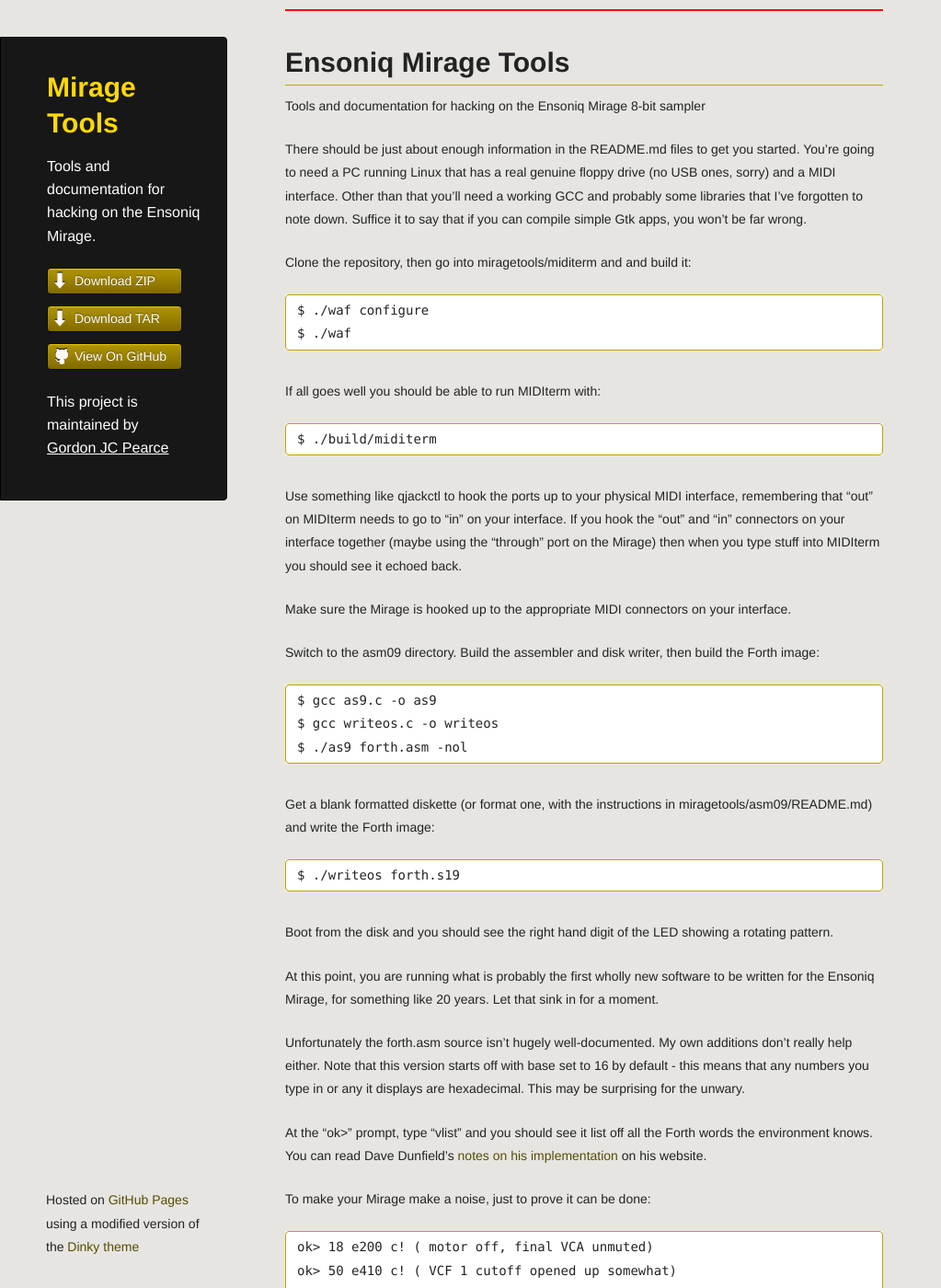
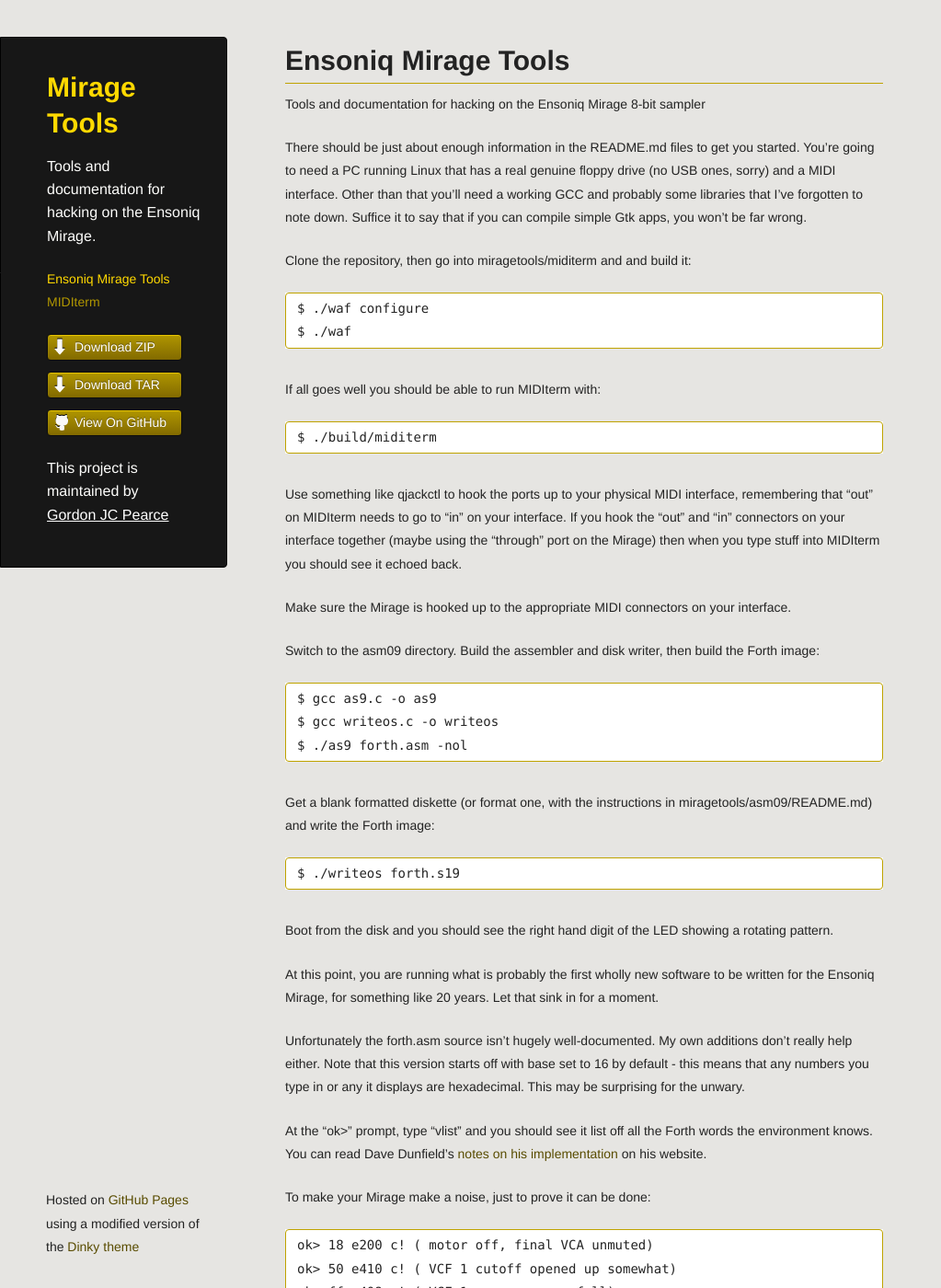
Before and after one commit to gordonjcp/miragetools, a Jekyll site: the page built from index.md, in a window 1280 px wide and 1400 px high. Shown: the whole window at 92% size, without its empty margins (0-1023 px from the left). Built offline with Jekyll 4.4.1, drawn with Linux system fonts in a browser that asks for light colours.

Commit message:
that'll do for now

```diff
--- a/_layouts/default.html
+++ b/_layouts/default.html
@@ -20,7 +20,16 @@
       <header>
         <h1 class="header">Mirage Tools</h1>
         <p class="header">Tools and documentation for hacking on the Ensoniq Mirage.</p>
-        <ul>
+        <ul class="sidenav">
+        {% for p in site.pages | sort:weight %}
+    <li>
+      <a {% if p.url == page.url %}class="active"{% endif %} href="{{ p.url }}">
+        {{ p.title }}
+      </a>
+    </li>
+  {% endfor %}
+        </ul>
+        <ul class="hdownload">
           <li class="download"><a class="buttons" href="https://github.com/gordonjcp/miragetools/zipball/master">Download ZIP</a></li>
           <li class="download"><a class="buttons" href="https://github.com/gordonjcp/miragetools/tarball/master">Download TAR</a></li>
           <li><a class="buttons github" href="http://github.com/gordonjcp/miragetools">View On GitHub</a></li>
@@ -28,9 +37,7 @@
         <p class="header">This project is maintained by <a class="header name" href="http://github.com/gordonjcp">Gordon JC Pearce</a></p>
       </header>
       <section>
-      <div style="border: 1px solid red;">
 
-      </div>
 {{ content }}
 
       </section>
--- a/stylesheets/styles.css
+++ b/stylesheets/styles.css
@@ -253,7 +253,22 @@
   padding:0;
 }
 
-header li {
+.sidenav li {
+	list-style-type: none;
+	padding: 0px;
+
+}
+
+.sidenav a {
+	color: #b09600
+}
+
+.sidenav a.active {
+	color: #ffd900;
+}
+
+
+.hdownload li {
 	list-style-type: none;
   width:132px;
   height:15px;
@@ -277,7 +292,7 @@
 
 }
 
-header li:hover {
+.hdownload li:hover {
 	background: #c3a600;
 	background: -moz-linear-gradient(top, #c3a600 0%, #957c01 100%);
   background: -webkit-gradient(linear, left top, left bottom, color-stop(0%,#f8f8f8), color-stop(100%,#dddddd));
@@ -286,6 +301,7 @@
   background: -ms-linear-gradient(top, #c3a600 0%,#957c01 100%);
   background: linear-gradient(top, #c3a600 0%,#957c01 100%);
 }
+
 
 a.buttons {
 	-webkit-font-smoothing: antialiased;
```
